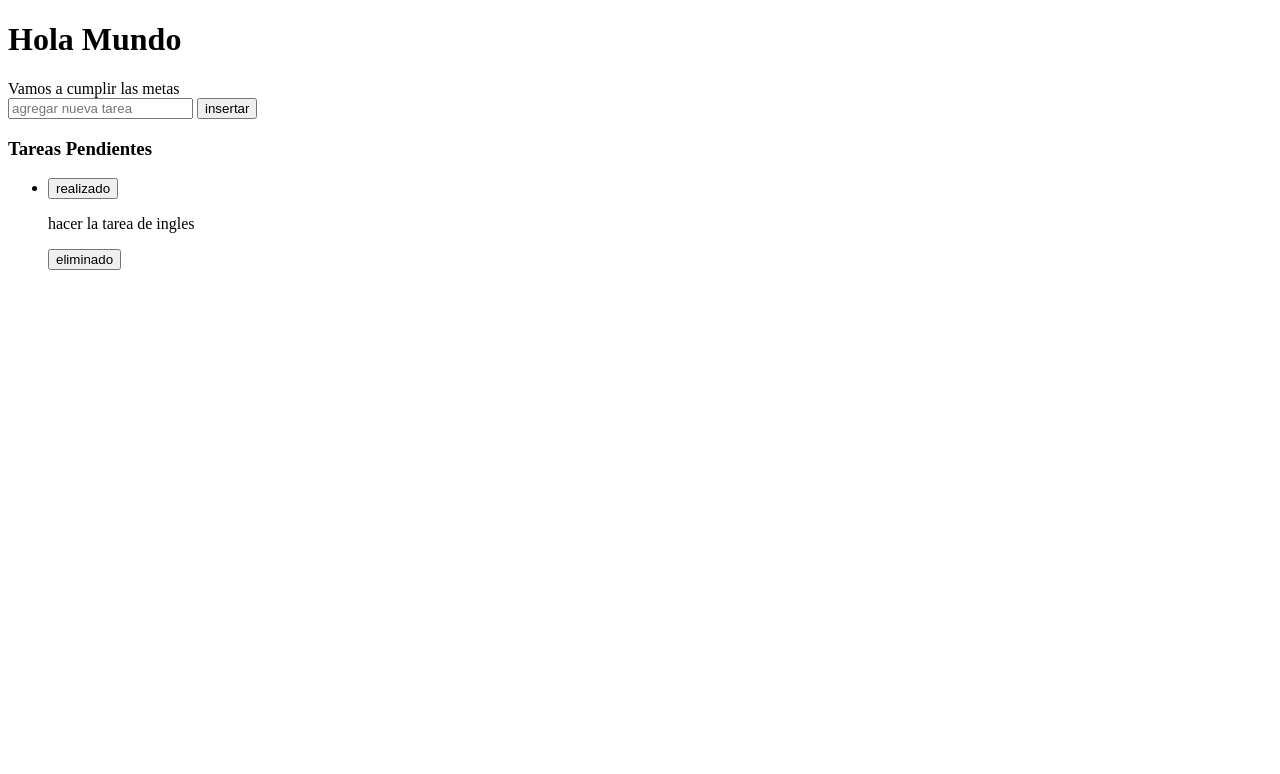
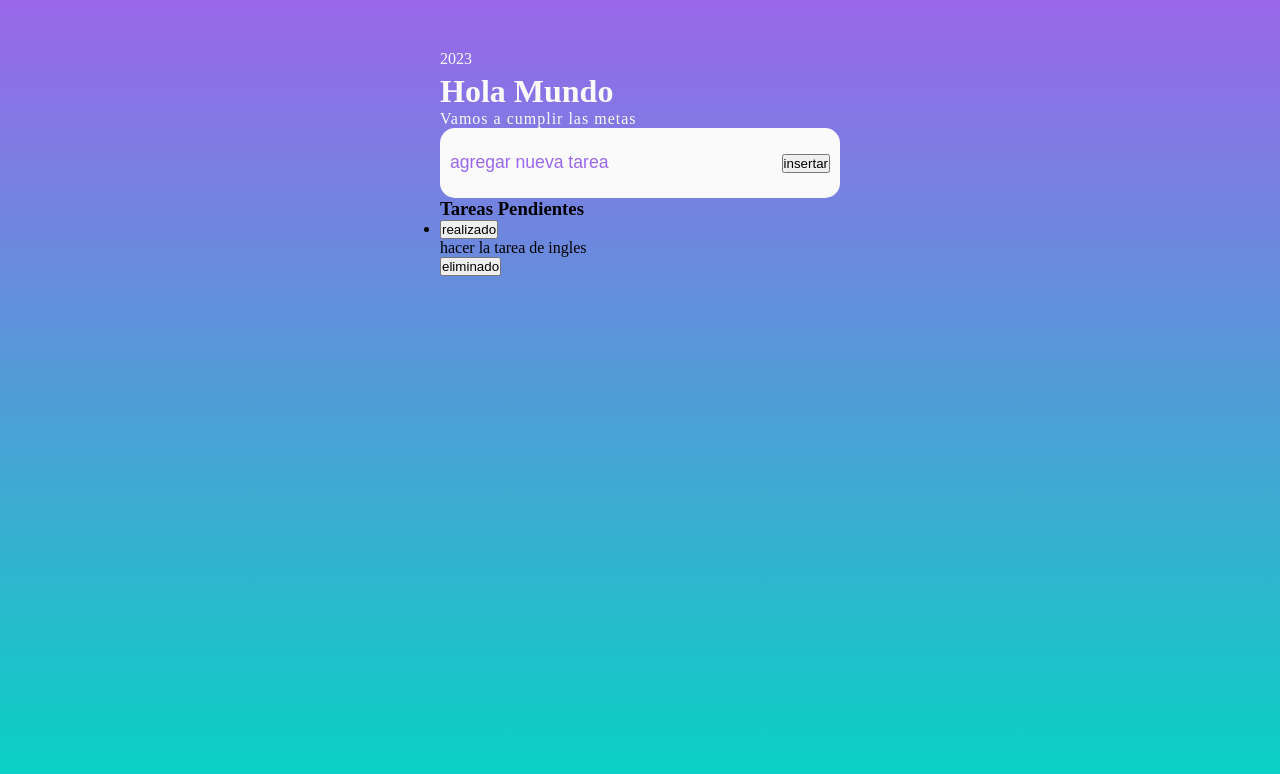
Before and after one commit to Alexy71/App-de-Tareas, a plain HTML site: page index.html in a window 1280 px wide. Drawn offline with Linux system fonts and the light colour scheme.

Commit message:
implementacion de estilos

```diff
--- a/index.html
+++ b/index.html
@@ -9,7 +9,7 @@
 <body>
     <div class="container">
         <div class="perfil">
-            <div id="fecha"></div>
+            <div id="fecha">2023</div>
             <h1>Hola Mundo</h1>
             <span>Vamos a cumplir las metas</span>
         </div>
@@ -29,7 +29,6 @@
             </ul>
         </div>
     </div>
-
-    <link rel="stylesheet" href="./static/js/script.js">
+    <script src="./static/js/script.js"></script>
 </body>
 </html>
--- a/static/css/style.css
+++ b/static/css/style.css
@@ -0,0 +1,71 @@
+*{
+    box-sizing: border-box;
+    margin: 0;
+    padding: 0;
+}
+
+:root {
+    --white: #fafafb;
+    --purple: #9a67ea;
+    --blue-light: #04d4c3;
+    --blue-dark: #2a73c2;
+    --green: #2c7b90;
+}
+.container{
+    max-width: 80%;
+    width: 400px;
+    height: 600px;
+    margin: 0 auto;
+
+}
+body{
+    /*definimos el gradiente del background*/
+    background: linear-gradient(to bottom, var(--purple), var(--blue-light));
+    height: 100vh;
+}
+
+/*Trabajamos la parte del perfil*/
+
+.perfil h1{
+    color: var(--white);
+}
+
+.perfil span{
+    color: var(--white);
+    letter-spacing: 1px;
+}
+
+#fecha{
+    color: var(--white);
+    padding: 50px 0 5px 0;
+}
+.agregarTarea {
+    background-color: var(--white);
+    border-radius: 15px;
+    height: 70px;
+    display: flex;
+
+    /*para centrar todos los elementos y no ocupe todo el espacio*/
+    align-items: center;
+    padding: 10px;
+    gap: 70px;
+}
+.agregarTarea input {
+    width: 100%;
+    height: 100%;
+    border-radius: 8px;
+    border:none;
+    background-color: var(--white);
+}
+
+.agregarTarea button:hover {
+    transform: scale(1.1);
+    cursor: pointer;
+}
+
+.agregarTarea input::placeholder{
+    font-size: 1.1rem;
+    color: var(--purple);
+}
+
+/*Seccion tarea*/
```
